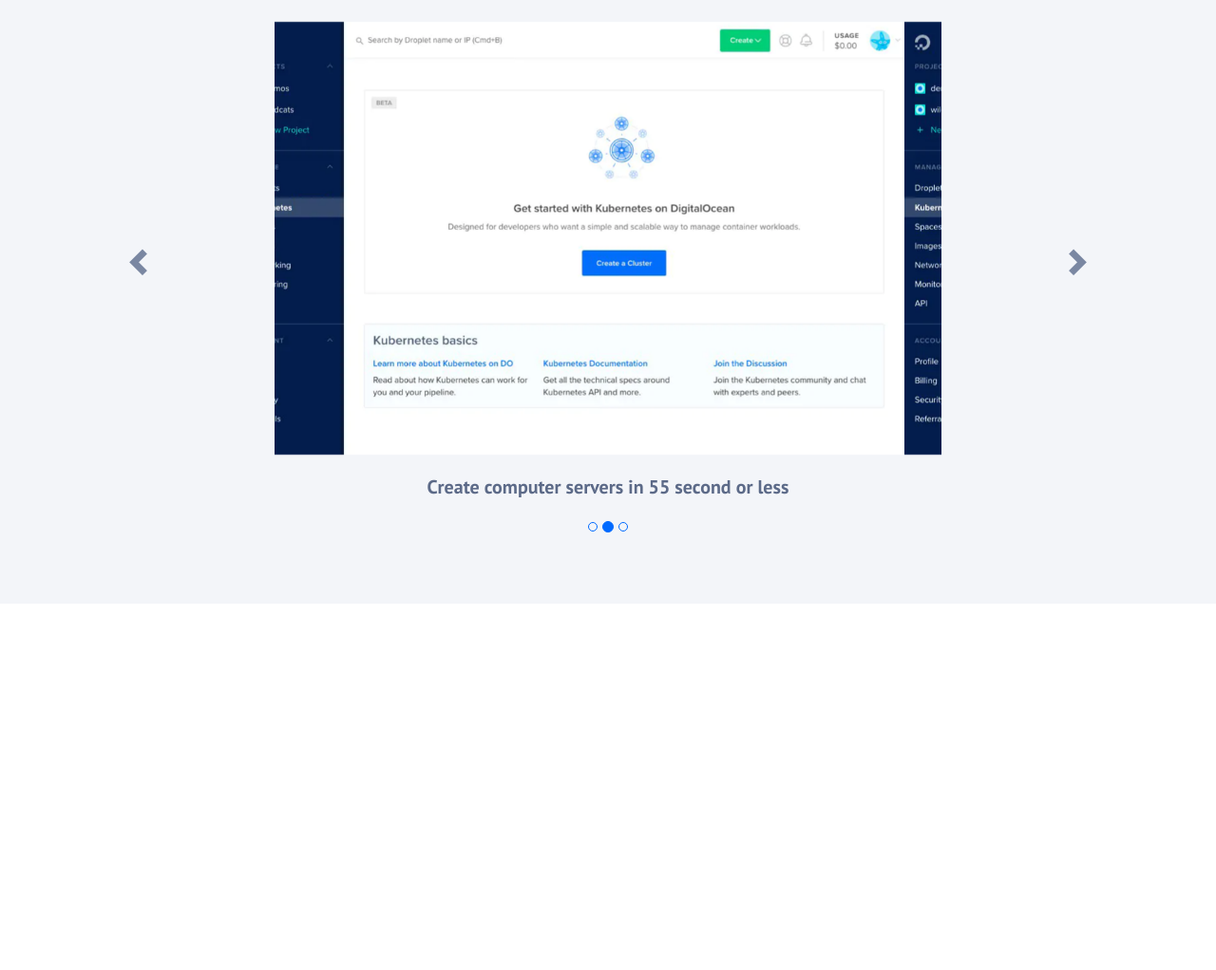
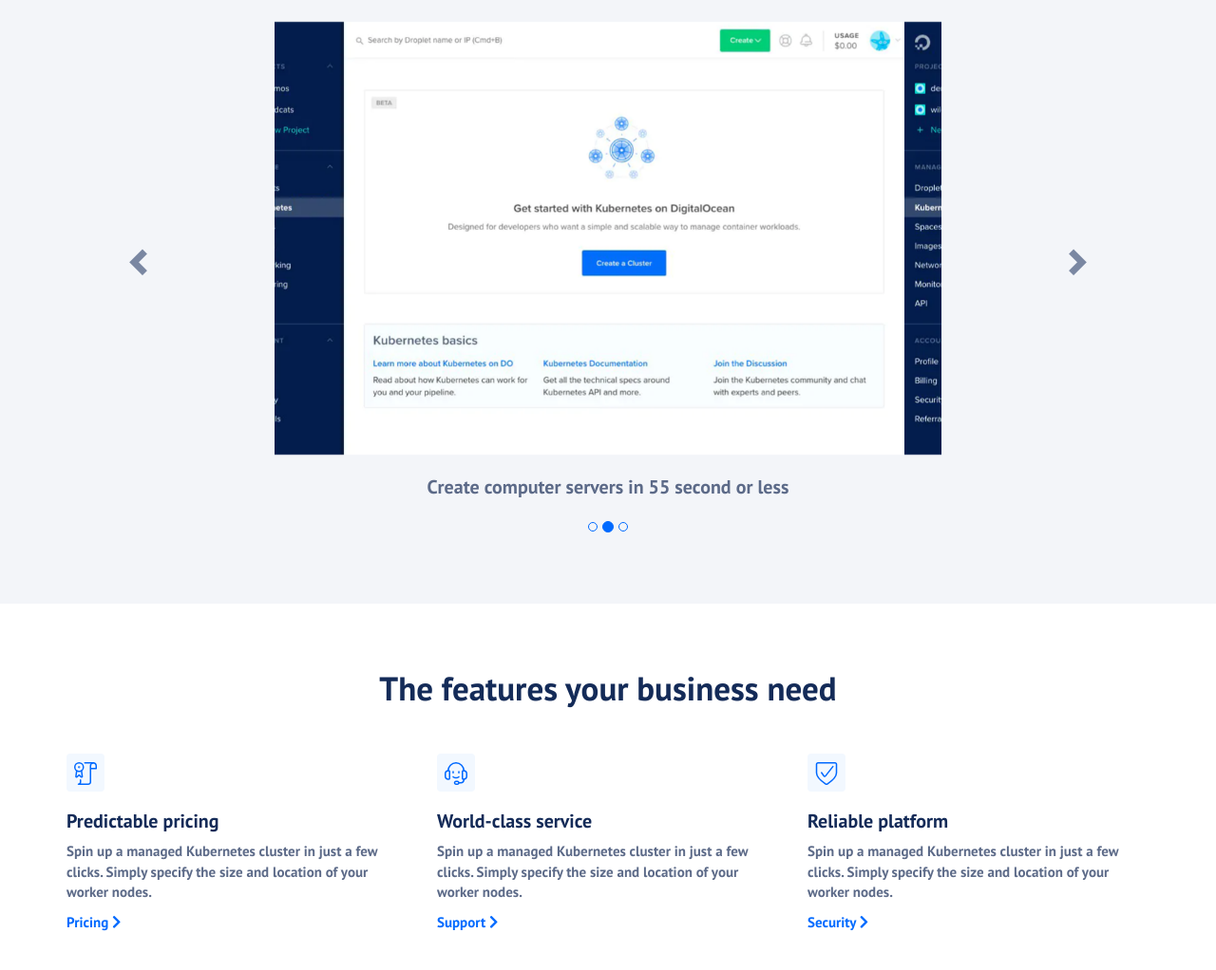
Before and after one commit to Ooal/html-css-digitalocean, a plain HTML site: page index.html in a window 1280 px wide. Shown: the part 1705-2727 px from the top of the page at 95% size. Before the commit the page ends 2341 px from the top, so only its background shows below. Drawn offline with nearby package versions, Linux system fonts and the light colour scheme.

Commit message:
features

```diff
--- a/css/master.css
+++ b/css/master.css
@@ -156,9 +156,11 @@ font-weight: bold;
 /*customer*/
 #linkcustomer {
   font-size: 22px;
+  color: #006aff;
 }
 #linkcustomer:hover {
   text-decoration: none;
+  color: #23527c;
 }
 #customer img {
   max-width: 100%;
@@ -237,7 +239,7 @@ font-weight: bold;
   width: 100%;
   padding: 20px 0;
 }
-.carousel {
+#trust .carousel {
   padding: 5% 20%;
 }
 #trust .carousel .carousel-control.left,
@@ -255,3 +257,41 @@ font-weight: bold;
   background-color: #006aff;
 }
 /*trust*/
+
+/*features*/
+#features {
+  padding: 40px 0;
+}
+#features .img {
+  padding-top: 20px;
+}
+#features h4 {
+  color: #142b58;
+  font-weight: bold;
+  font-size: 35px;
+  padding: 20px 0;
+}
+#features h3, #features .img, #features p, #features div {
+  text-align: left;
+  font-weight: bold;
+}
+#features h3 {
+  padding: 0;
+  font-size: 20px;
+  color: #142b58;
+}
+#features p {
+  padding: 0;
+  font-size: 15px;
+  color: #5c6a88;
+}
+#features a {
+  padding: 0;
+  font-size: 15px;
+  color: #006aff;
+}
+#features a:hover {
+  text-decoration:none;
+  color: #23527c;
+}
+/*features*/
--- a/index.html
+++ b/index.html
@@ -247,7 +247,43 @@
           </div>
         </div>
       </section>
-      <!--customer-->
+      <!--trust-->
+
+      <!--features-->
+      <section id="features">
+        <div class="container">
+          <div class="row">
+            <div class="col-xs-12">
+              <h4>The features your business need</h4>
+            </div>
+            <div class="col-xs-12 col-md-4">
+              <div class="img">
+                <img src="img/ico8.svg" alt="">
+              </div>
+              <h3>Predictable pricing</h3>
+              <p>Spin up a managed Kubernetes cluster in just a few clicks. Simply specify the size and location of your worker nodes.</p>
+              <a id="" href="#">Pricing <i class="fas fa-chevron-right"></i></a>
+            </div>
+            <div class="col-xs-12 col-md-4">
+              <div class="img">
+                <img src="img/ico7.svg" alt="">
+              </div>
+              <h3>World-class service</h3>
+              <p>Spin up a managed Kubernetes cluster in just a few clicks. Simply specify the size and location of your worker nodes.</p>
+              <a id="" href="#">Support <i class="fas fa-chevron-right"></i></a>
+            </div>
+            <div class="col-xs-12 col-md-4">
+              <div class="img">
+                <img src="img/ico5.svg" alt="">
+              </div>
+              <h3>Reliable platform</h3>
+              <p>Spin up a managed Kubernetes cluster in just a few clicks. Simply specify the size and location of your worker nodes.</p>
+              <a id="" href="#">Security <i class="fas fa-chevron-right"></i></a>
+            </div>
+          </div>
+        </div>
+      </section>
+      <!--features-->
     </main>
 
   </body>
```
